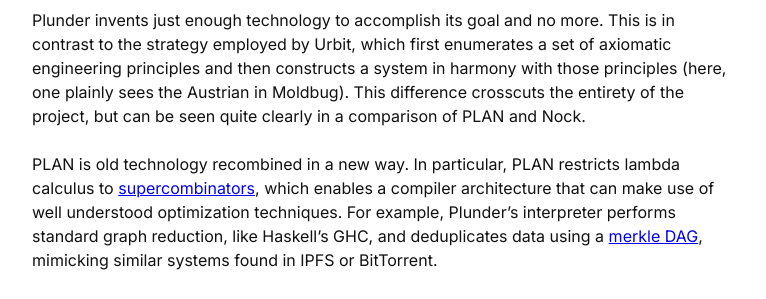
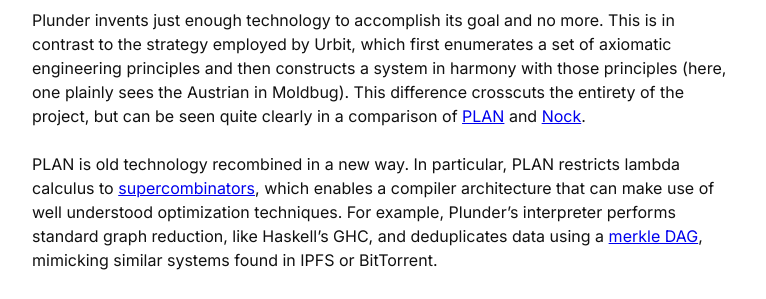
Before and after one commit to deathtothecorporation/jekyll-blog, a Jekyll site: the page built from _posts/2024-06-04-plunder-explained-for-urbit-users.md, in a window 1280 px wide and 900 px high, scrolled down 998 px. Shown: the part 250-549 px from the top of the window, without its empty margins (256-1022 px from the left). Built offline with Jekyll 4.4.1, drawn with Linux system fonts in a browser that asks for light colours; a script that is not in the unit is left out; comment, search, counter and statistics services are not loaded; part of the change alters nothing that is shown.

```diff
--- a/_posts/2024-06-04-plunder-explained-for-urbit-users.md
+++ b/_posts/2024-06-04-plunder-explained-for-urbit-users.md
@@ -20,7 +20,7 @@ Second, Plunder is explicitly political, or to be more precise, it is a practica
 
 ## Plunder is pragmatic
 
-Plunder invents just enough technology to accomplish its goal and no more. This is in contrast to the strategy employed by Urbit, which first enumerates a set of axiomatic engineering principles and then constructs a system in harmony with those principles (here, one plainly sees the Austrian in Moldbug). This difference crosscuts the entirety of the project, but can be seen quite clearly in a comparison of PLAN and Nock.
+Plunder invents just enough technology to accomplish its goal and no more. This is in contrast to the strategy employed by Urbit, which first enumerates a set of axiomatic engineering principles and then constructs a system in harmony with those principles (here, one plainly sees the Austrian in Moldbug). This difference crosscuts the entirety of the project, but can be seen quite clearly in a comparison of [PLAN](https://vaporware.gitbook.io/vaporware/plan/definition) and [Nock](https://developers.urbit.org/reference/nock/definition).
 
 PLAN is old technology recombined in a new way. In particular, PLAN restricts lambda calculus to [supercombinators](https://harryrschwartz.com/2017/07/26/lifting-lambdas-into-supercombinators), which enables a compiler architecture that can make use of well understood optimization techniques. For example, Plunder’s interpreter performs standard graph reduction, like Haskell’s GHC, and deduplicates data using a [merkle DAG](https://docs.ipfs.tech/concepts/merkle-dag/), mimicking similar systems found in IPFS or BitTorrent.
 
```
